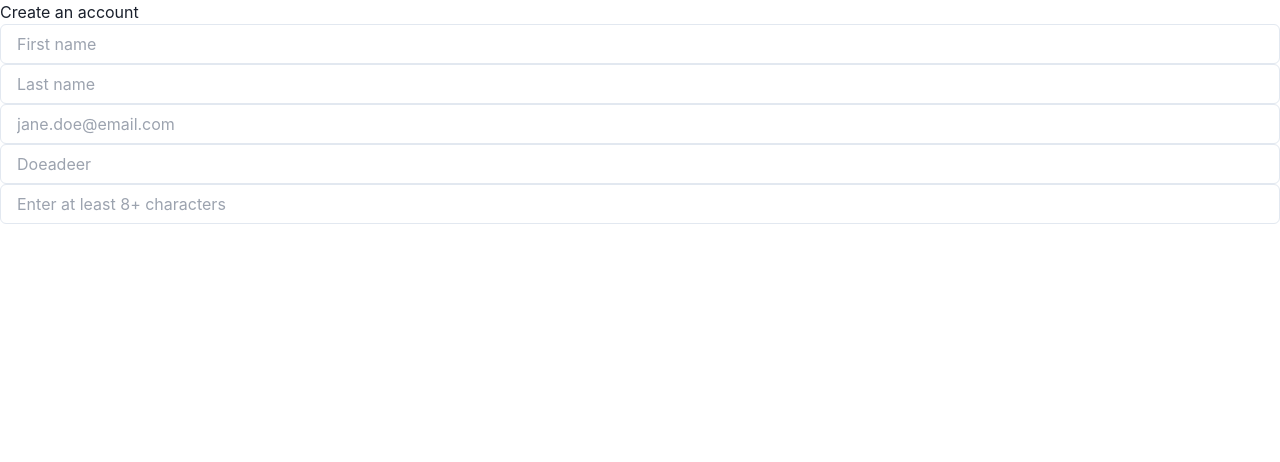
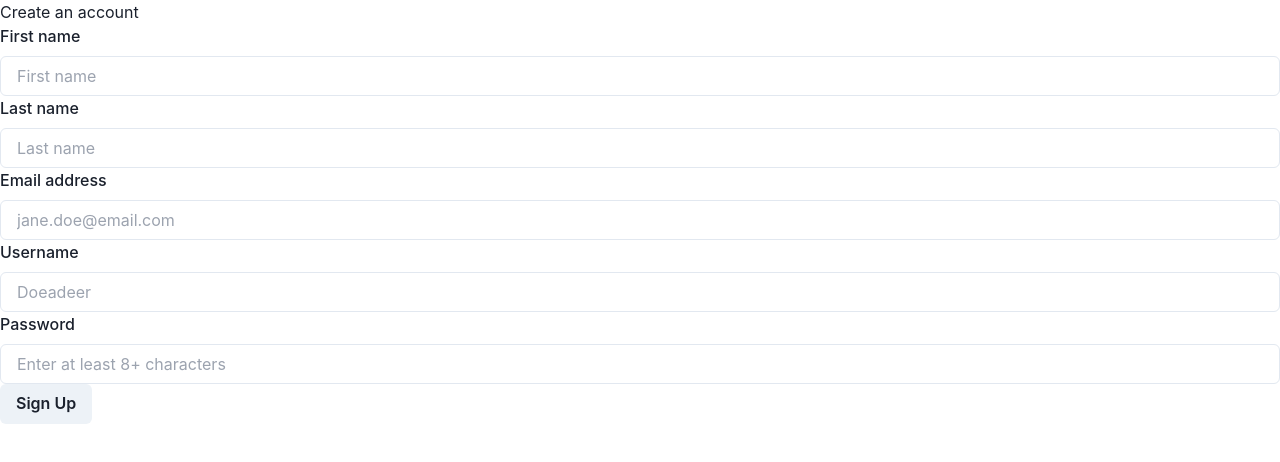
Before and after one commit to csimes/workwise, a Next.js app: page /auth/register in a window 1280 px wide. Shown: the top 462 px of the page. Built offline with nearby package versions, Linux system fonts and the light colour scheme.

Commit message:
add form labels and sign up button to register form

```diff
--- a/app/auth/register/page.tsx
+++ b/app/auth/register/page.tsx
@@ -1,20 +1,28 @@
-import { Button, Input } from "@chakra-ui/react";
+import { Button, Input, FormControl, FormLabel } from "@chakra-ui/react";
 
 const Register = () => {
   return (
     <div>
       <h1>Create an account</h1>
+      <FormControl>
+        <FormLabel>First name</FormLabel>
         <Input placeholder="First name" />
+        <FormLabel>Last name</FormLabel>
         <Input placeholder="Last name" />
+        <FormLabel>Email address</FormLabel>
         <Input
           placeholder="jane.doe@email.com"
           type="email"
         />
+        <FormLabel>Username</FormLabel>
         <Input placeholder="Doeadeer" />
+        <FormLabel>Password</FormLabel>
         <Input
           placeholder="Enter at least 8+ characters"
           type="password"
         />
+        <Button>Sign Up</Button>
+      </FormControl>
     </div>
   );
 };
```
Lines whose indentation alone changed are shown as unchanged.
